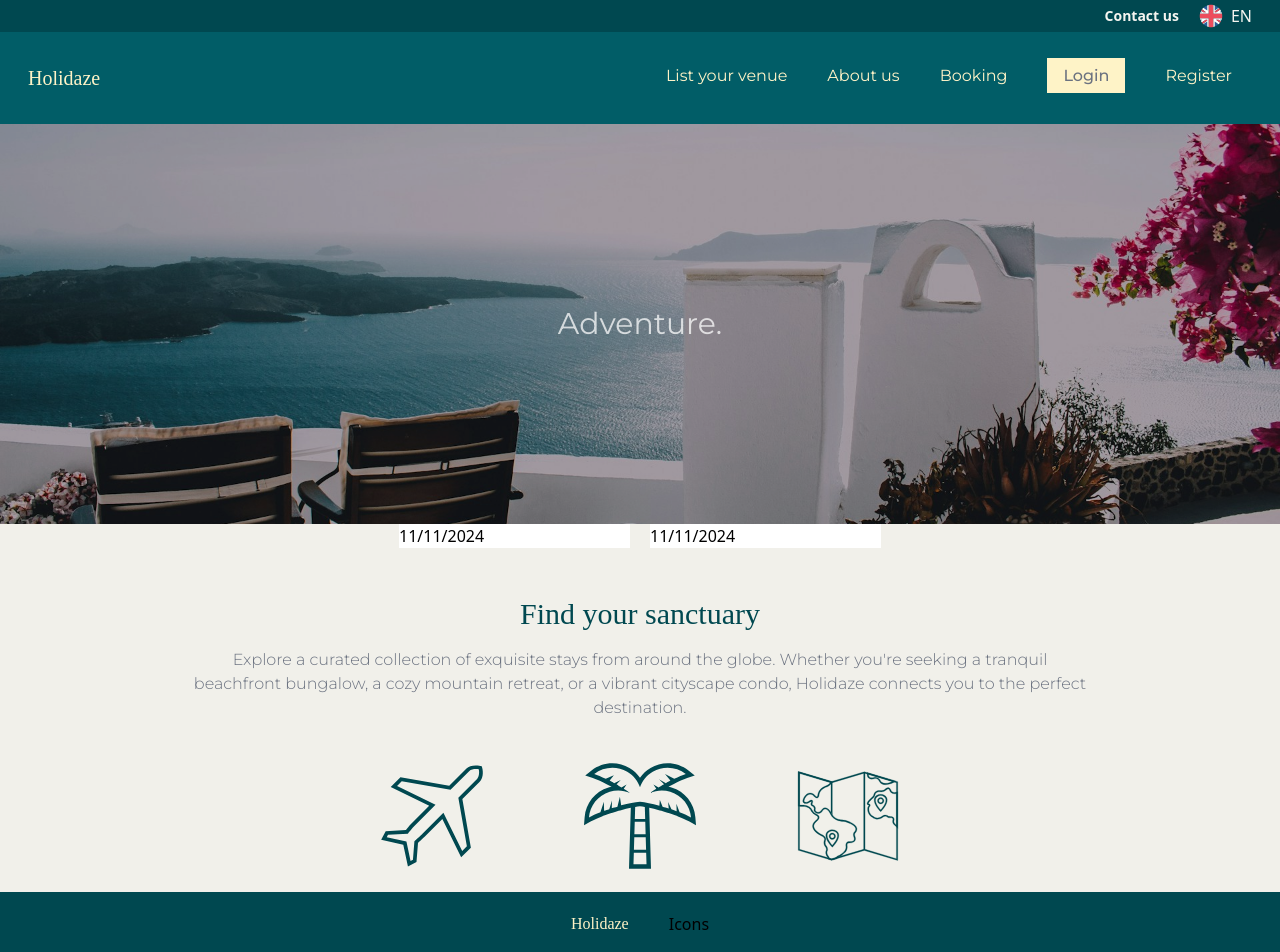
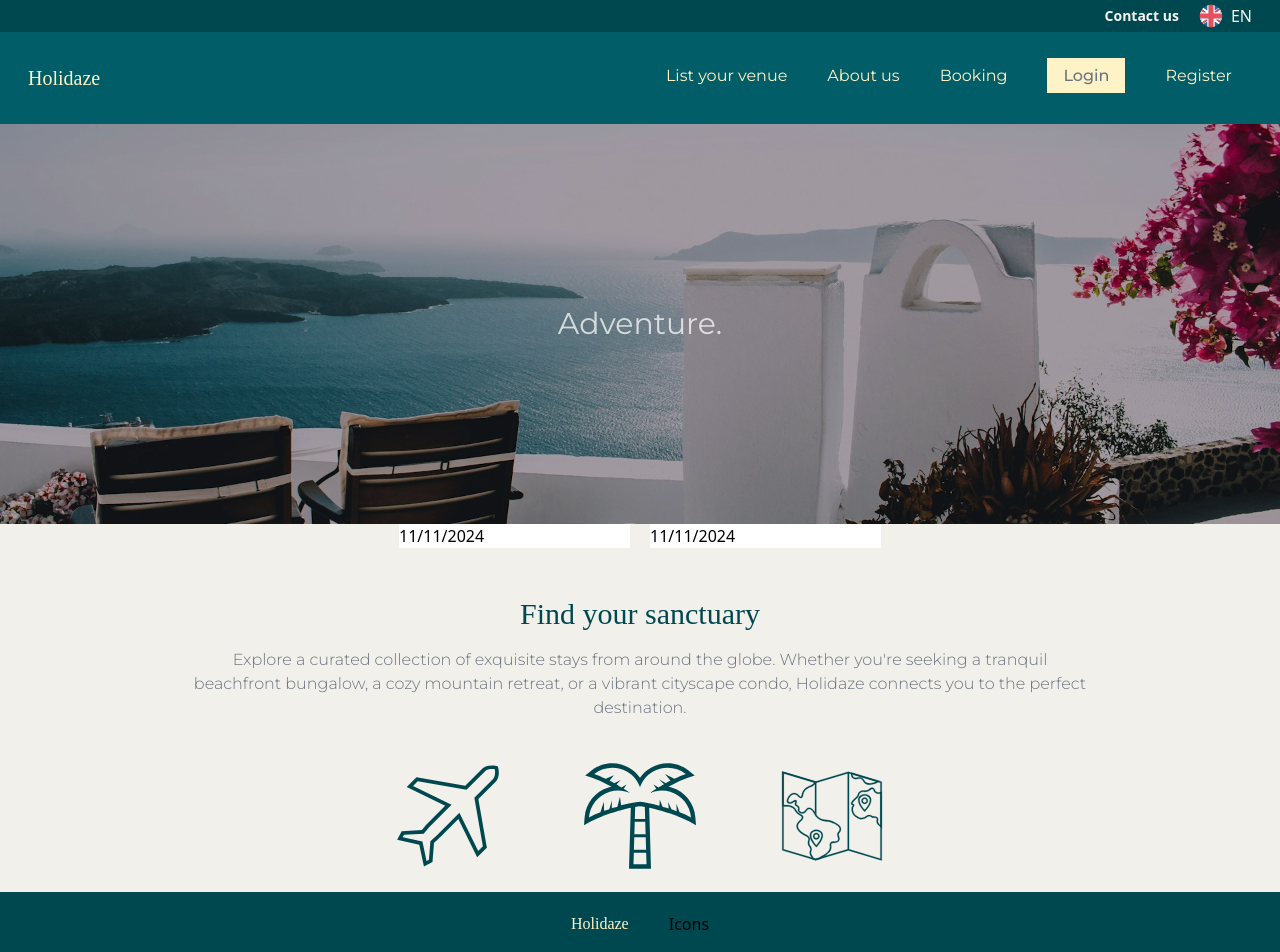
Before and after one commit to oddvarzk/Holidaze, a React (Vite) app: page / in a window 1280 px wide. Shown: the top 952 px of the page. Built offline with nearby package versions, Linux system fonts and the light colour scheme; a web font is replaced by a local one.

Commit message:
gap inbetween icons edited

```diff
--- a/src/pages/Home/index.tsx
+++ b/src/pages/Home/index.tsx
@@ -46,7 +46,7 @@ export function Home() {
           perfect destination.
         </p>
       </div>
-      <div className="flex justify-center gap-20 py-5 px-2">
+      <div className="flex justify-center gap-16 py-5 px-2">
         <div className="px-2">
           <img src={planeIcon} alt="Plane Icon" className="h-28 w-28" />
         </div>
```
